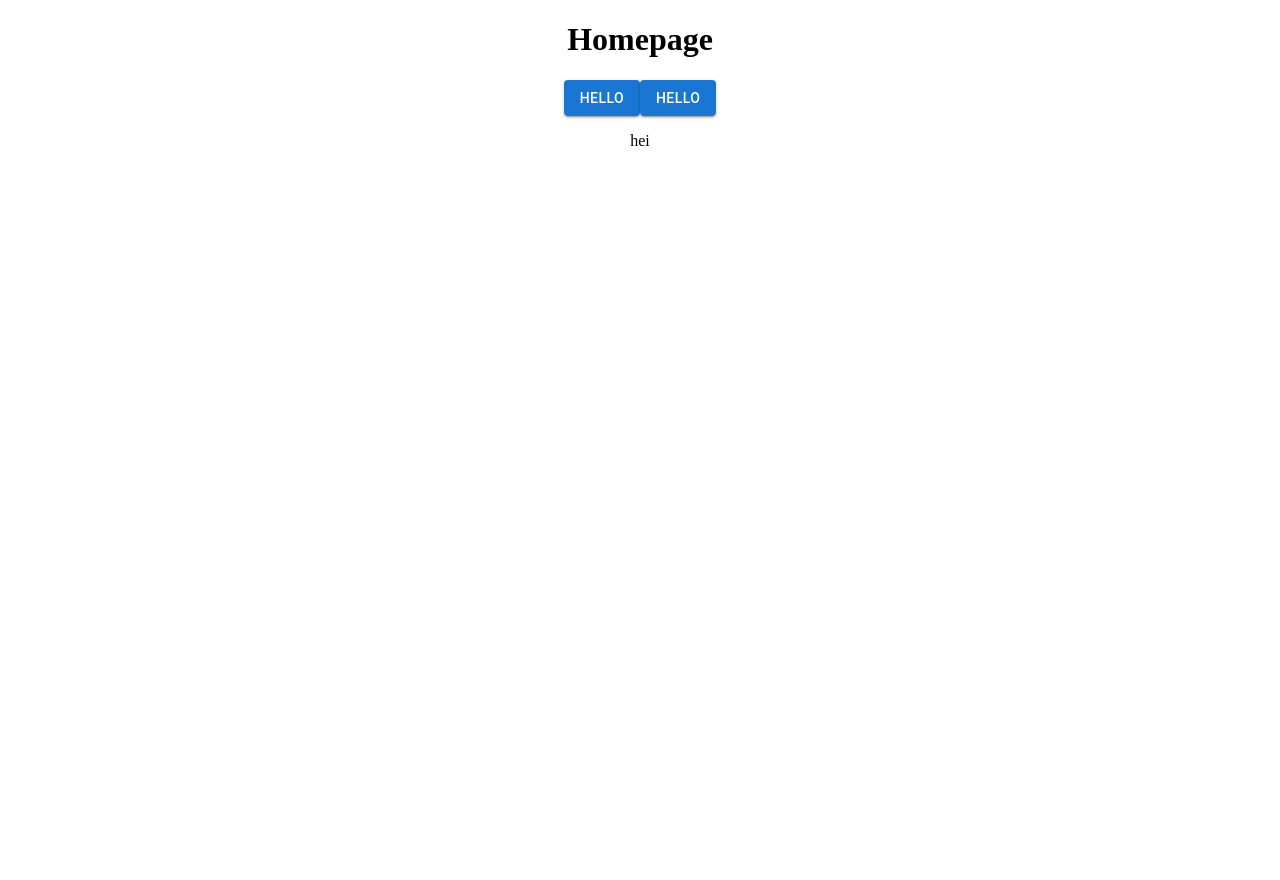
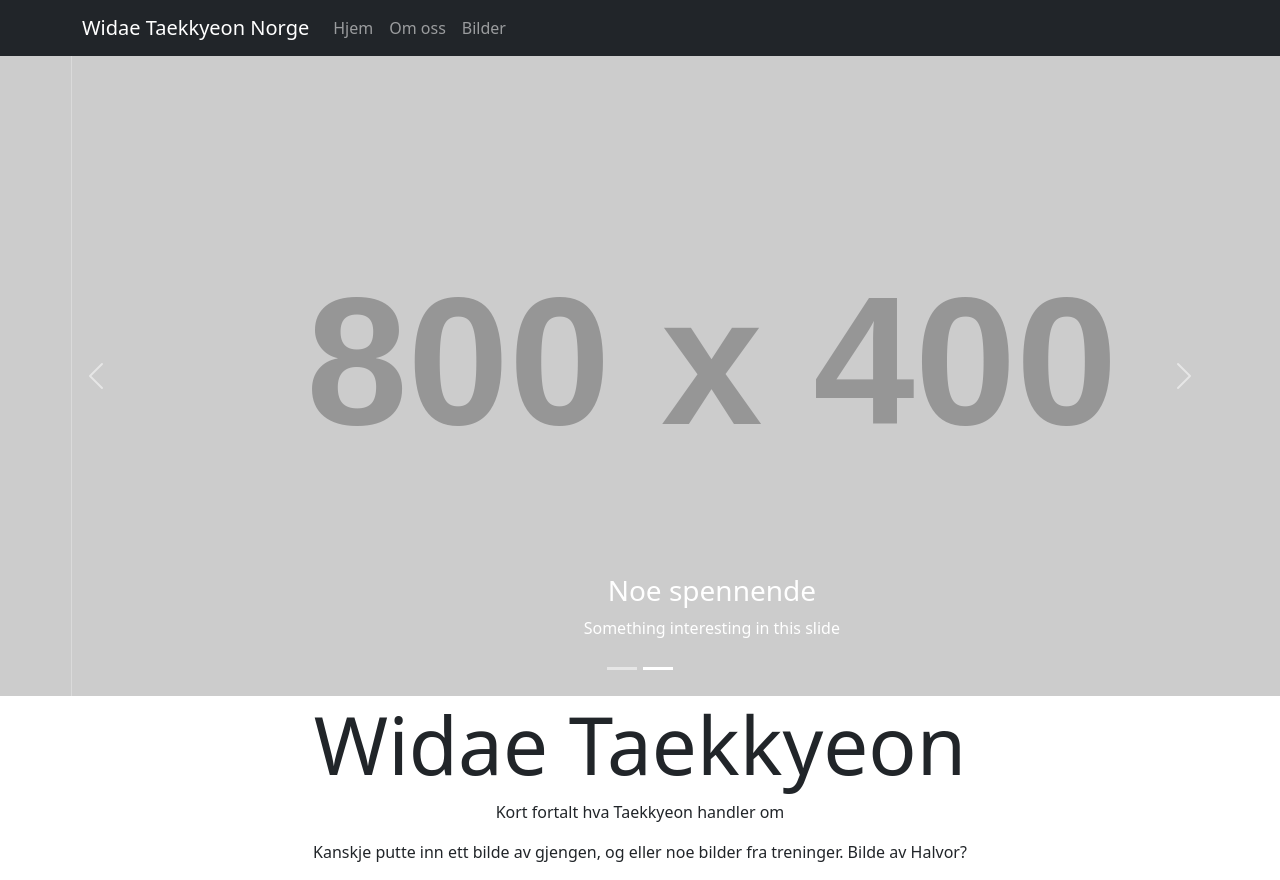
Before and after one commit to Danieljohansen97/NEW-wtn-website, a React (Create React App) app: page / in a window 1280 px wide. Before the commit the page ends 800 px from the top, so only its background shows below. Built offline with nearby package versions, Linux system fonts and the light colour scheme.

Commit message:
Add main pages and some placeholder content

```diff
--- a/src/App.js
+++ b/src/App.js
@@ -1,14 +1,50 @@
-import './App.css';
-import Button from '@mui/material/Button';
+import "./App.css";
+import { BrowserRouter as Router, Switch, Route, Link } from "react-router-dom";
+// Component imports
 import HomePage from "./components/homePage/HomePage";
+import About from "./components/about/About";
+import Gallery from "./components/gallery/Gallery";
+// Bootstrap imports
+import Navbar from "react-bootstrap/Navbar";
+import Container from "react-bootstrap/Container";
+import Nav from "react-bootstrap/Nav";
 
 function App() {
   return (
     <div className="App">
-      <HomePage />
-      <Button variant="contained">Hello</Button>
-      <Button variant="contained">Hello</Button>
-      <p>hei</p>
+      <Router>
+        <Navbar collapseOnSelect expand="lg" bg="dark" variant="dark">
+          <Container>
+            <Navbar.Brand>Widae Taekkyeon Norge</Navbar.Brand>
+            <Navbar.Toggle aria-controls="responsive-navbar" />
+            <Navbar.Collapse id="responsive-navbar">
+              <Nav className="me-auto">
+                <Nav.Link as={Link} to="/">
+                  Hjem
+                </Nav.Link>
+                <Nav.Link as={ Link } to="/about">
+                  Om oss
+                </Nav.Link>
+                <Nav.Link as={ Link } to="/gallery">
+                  Bilder
+                </Nav.Link>
+              </Nav>
+            </Navbar.Collapse>
+          </Container>
+        </Navbar>
+
+        <Switch>
+          <Route exact path="/">
+            <HomePage />
+          </Route>
+          <Route path="/about">
+            <About />
+          </Route>
+          <Route path="/gallery">
+            <Gallery />
+          </Route>
+        </Switch>
+      </Router>
     </div>
   );
 }
--- /dev/null
+++ b/src/components/about/About.js
@@ -0,0 +1,11 @@
+import React from 'react'
+
+const About = () => {
+    return (
+        <div>
+            <h3>About</h3>
+        </div>
+    )
+}
+
+export default About
--- /dev/null
+++ b/src/components/gallery/Gallery.js
@@ -0,0 +1,11 @@
+import React from 'react'
+
+const Gallery = () => {
+    return (
+        <div>
+            <h3>Gallery</h3>
+        </div>
+    )
+}
+
+export default Gallery
--- a/src/components/homePage/HomePage.js
+++ b/src/components/homePage/HomePage.js
@@ -1,9 +1,14 @@
 import React from "react"
+// Components
+import CarouselFP from "./carousel/CarouselFP";
 
 const HomePage = () => {
     return (
         <div>
-            <h1>Homepage</h1>
+            <CarouselFP />
+            <h4 className="display-1">Widae Taekkyeon</h4>
+            <p>Kort fortalt hva Taekkyeon handler om</p>
+            <p>Kanskje putte inn ett bilde av gjengen, og eller noe bilder fra treninger. Bilde av Halvor?</p>
         </div>
     )
 }
--- /dev/null
+++ b/src/components/homePage/carousel/CarouselFP.js
@@ -0,0 +1,41 @@
+import React, { useState } from 'react'
+// Bootstrap imports
+import Carousel from "react-bootstrap/Carousel";
+
+const CarouselFP = () => {
+
+    const [index, setIndex] = useState(0);
+
+    const handleSelect = (selectedIndex, e) => {
+        setIndex(selectedIndex);
+    }
+
+    return (
+        <Carousel activeIndex={ index } onSelect={ handleSelect }>
+            <Carousel.Item>
+                <img
+                    className="d-block w-100"
+                    src="https://via.placeholder.com/800x400?text=."
+                    alt="First slide"
+                />
+                <Carousel.Caption>
+                    <h3>Prøv treningen!</h3>
+                    <p>Call to action in this slide maybe?</p>
+                </Carousel.Caption>
+            </Carousel.Item>
+            <Carousel.Item>
+                <img
+                    className="d-block w-100"
+                    src="https://via.placeholder.com/800x400?text=."
+                    alt="Second slide"
+                />
+                <Carousel.Caption>
+                    <h3>Noe spennende</h3>
+                    <p>Something interesting in this slide</p>
+                </Carousel.Caption>
+            </Carousel.Item>
+        </Carousel>
+    )
+}
+
+export default CarouselFP;
--- a/src/index.js
+++ b/src/index.js
@@ -1,6 +1,7 @@
 import React from 'react';
 import ReactDOM from 'react-dom';
 import './index.css';
+import "bootstrap/dist/css/bootstrap.min.css";
 import App from './App';
 import reportWebVitals from './reportWebVitals';
 
```
Also changed, not shown: package.json (+4 -3 lines), 1 other file (tests, documents, lock files or other folders).
